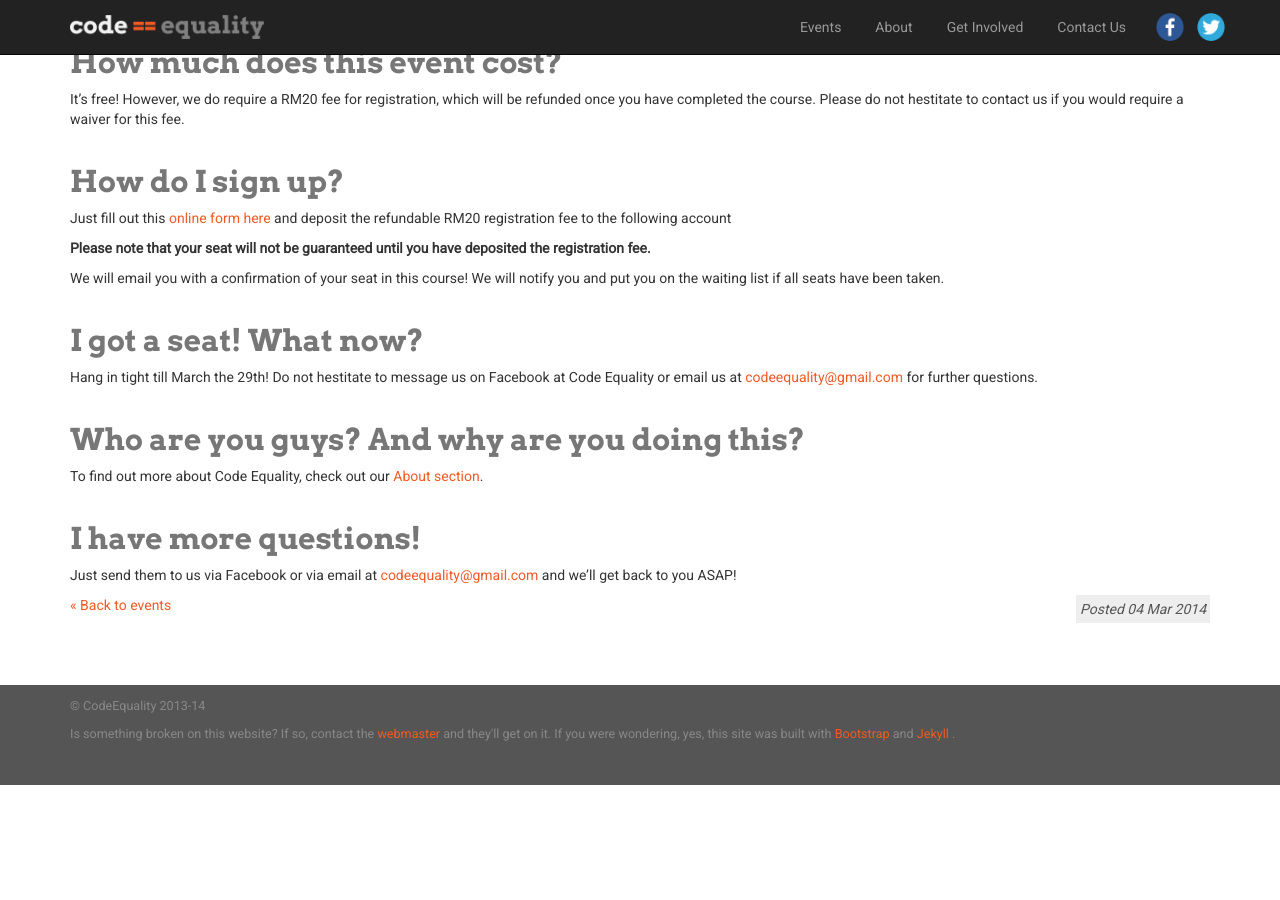
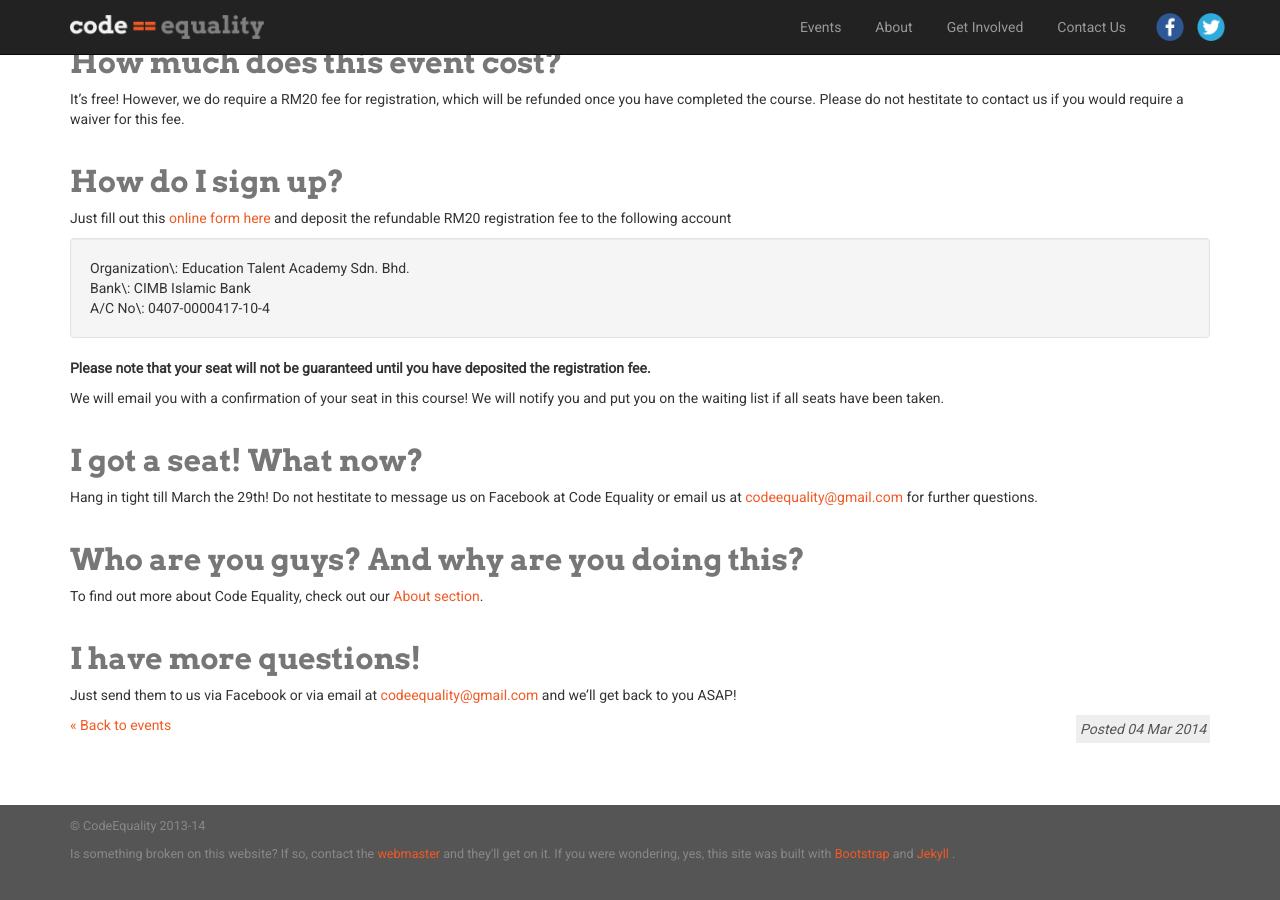
Before and after one commit to CodeEquality/codeequality.github.io, a Jekyll site: the page built from _posts/2014-03-04-introduction-to-coding-weekend-camp.md, in a window 1280 px wide and 900 px high, scrolled down 703 px. Built offline with Jekyll 4.4.1, drawn with Linux system fonts in a browser that asks for light colours; nearby versions of some CDN libraries; before the commit the page ends 1488 px from its top, so only the background shows below that.

```diff
--- a/_posts/2014-03-04-introduction-to-coding-weekend-camp.md
+++ b/_posts/2014-03-04-introduction-to-coding-weekend-camp.md
@@ -30,7 +30,11 @@ It's free! However, we do require a RM20 fee for registration, which will be ref
 
 ##How do I sign up?
 Just fill out this  <a href="https://docs.google.com/forms/d/1m7oZ9kchVh1HXeWRJH680J2n-v6HHebSmMmKDnh0mtU/viewform" target="_blank"> online form here</a> and deposit the refundable RM20 registration fee to the following account
-
+<div class="well">
+Organization\:  Education Talent Academy Sdn. Bhd.<br/>
+Bank\: CIMB Islamic Bank<br/>
+A/C No\: 0407-0000417-10-4<br/>
+</div>
 
 <strong>Please note that your seat will not be guaranteed until you have deposited the registration fee.</strong>
 
```
Also changed, not shown: 2 other files.
